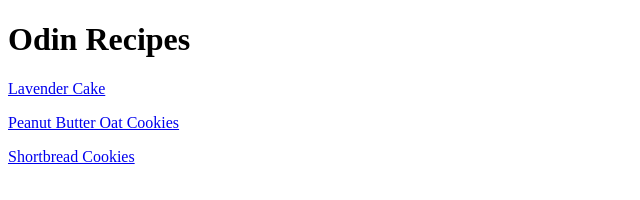
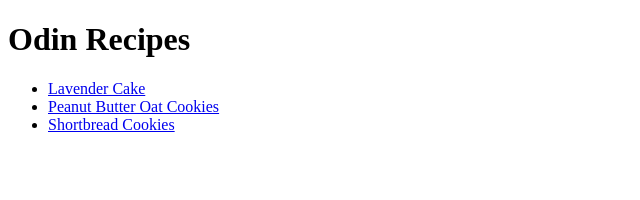
Before and after one commit to jakej101010/odin-recipes, a plain HTML site: page index.html in a window 1280 px wide. Shown: the whole page, without its empty margins (0-640 px from the left). Drawn offline with Linux system fonts and the light colour scheme.

Commit message:
Organize recipe links into unordered list

```diff
--- a/index.html
+++ b/index.html
@@ -7,8 +7,10 @@
 
     <body>
         <h1>Odin Recipes</h1>
-        <p><a href="recipes/lavender-cake.html">Lavender Cake</a></p>
-        <p><a href="recipes/peanut-butter-oat.html">Peanut Butter Oat Cookies</a></p>
-        <p><a href="recipes/shortbread-cookies.html">Shortbread Cookies</a></p>
+        <ul>
+            <li><a href="recipes/lavender-cake.html">Lavender Cake</a></li>
+            <li><a href="recipes/peanut-butter-oat.html">Peanut Butter Oat Cookies</a></li>
+            <li><a href="recipes/shortbread-cookies.html">Shortbread Cookies</a></li>
+        </ul>
     </body>
 </html>
```
